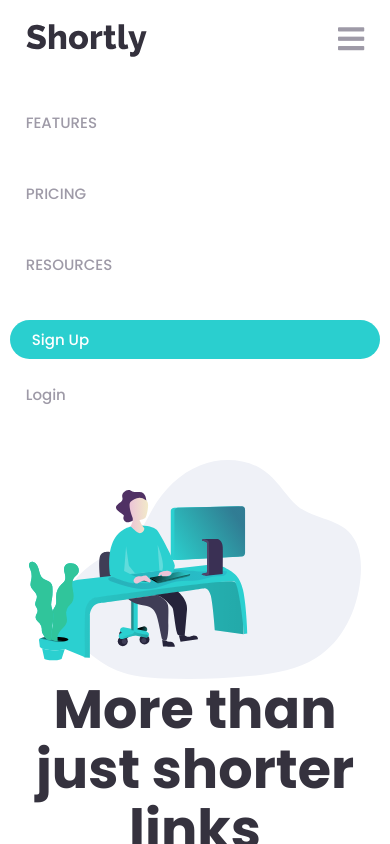
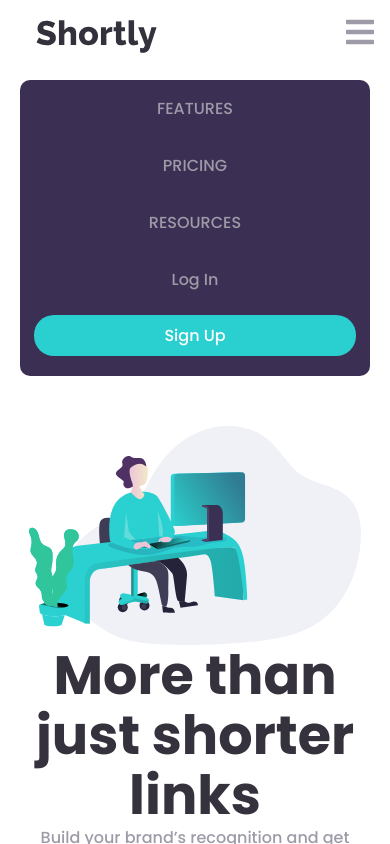
Before and after one commit to rishipurwar1/URL-Shortner, a plain HTML site: page index.html in a window 390 px wide. Both pictures are taken after a click on the link 351 px from the left and 40 px from the top of the page. Shown: the top 844 px of the page. Drawn offline with Linux system fonts and the light colour scheme.

Commit message:
add navabr

```diff
--- a/index.html
+++ b/index.html
@@ -11,15 +11,18 @@
 <body>
     <nav class="topnav" id="myTopnav">
         <a href="#home" class="active"><img src="images/logo.svg" alt=""></a>
-        <a href="#news">FEATURES</a>
-        <a href="#contact">PRICING</a>
-        <a href="#about">RESOURCES</a>
-        <a href="#about" class="right btn">Sign Up</a>
-        <a href="#about" class="right">Login</a>
+        <a class="features" href="#home">FEATURES</a>
+        <a href="#news">PRICING</a>
+        <a href="#contact">RESOURCES</a>
         <a href="javascript:void(0);" class="icon" onclick="myFunction()">
           <i class="fa fa-bars fa-2x"></i>
         </a>
+        <div class="topnav-right">
+          <a href="#search">Log In</a>
+          <a href="#about" class="btn">Sign Up</a>
+        </div>
       </nav>
+    </div>
     <main>
         <div class="main-heading">
             <h1>More than just shorter links</h1>
--- a/style.css
+++ b/style.css
@@ -22,32 +22,28 @@ body {
 
 .topnav {
     overflow: hidden;
-    width: 80%;
-    margin: 0 auto;
-}
+    padding: 20px;
+  }
 
 .topnav a {
     float: left;
     display: block;
-    color: #f2f2f2;
+    color: hsl(257, 7%, 63%);
     text-align: center;
-    padding: 18px 16px;
+    padding: 16px 16px;
     text-decoration: none;
-    font-size: 15px;
+    font-size: 16px;
 }
 
-.topnav a {
-    float: left;
-    display: block;
-    color: var(--grayishViolet);
-    text-align: center;
-    padding: 24px 16px;
-    text-decoration: none;
-    font-size: 15px;
-}
-
-.topnav a.right {
-    float: right;
+.topnav-right .btn {
+    cursor: pointer;
+    padding: 8px 22px;
+    border: none;
+    background-color: hsl(180, 66%, 49%);
+    color: #fff;
+    border-radius: 20px;
+    font-weight: 500;
+    margin-top: 7px;
 }
 
 .topnav a:hover {
@@ -55,10 +51,26 @@ body {
 }
 
 .topnav a.active {
+    padding-top: 14px;
 }
 
 .topnav .icon {
     display: none;
+}
+
+.topnav-right {
+    float: right;
+}
+
+@media screen and (max-width: 720px) {
+  .topnav a {display: none;}
+  .topnav .active {
+      display: block;
+  }
+  .topnav a.icon {
+    float: right;
+    display: block;
+  }
 }
 
 .btn {
@@ -69,12 +81,6 @@ body {
     color: #fff;
     border-radius: 20px;
     font-weight: 500;
-}
-
-.topnav a.btn {
-    padding: 8px 22px;
-    margin-top: 20px;
-    color: #fff;
 }
 
 .btn:hover {
@@ -256,12 +262,6 @@ section .input {
     display: flex;
 }
 
-/* .shortLink .copy p {
-    padding-right: 10px;
-    color: var(--cyan);
-    font-weight: 700;
-} */
-
 .shortLink .copy button {
     cursor: pointer;
     padding: 10px 25px;
@@ -352,7 +352,6 @@ section .heading p {
     padding-top: 10px;
     color: var(--grayishViolet);
     font-size: 14px;
-    /* padding-bottom: 20px; */
 }
 
 .sec-two {
@@ -367,6 +366,7 @@ section .heading p {
 
 .sec-two h2 {
     color: #fff;
+    padding-bottom: 10px;
 }
 
 .sec-two .btn {
@@ -425,19 +425,6 @@ footer .icons a:hover {
 }
 
 @media screen and (max-width: 810px) {
-    .topnav a:not(:first-child) {
-        display: none;
-    }
-
-    .topnav {
-        width: 95%;
-    }
-
-    .topnav a.icon {
-        float: right;
-        display: block;
-    }
-
     main {
         flex-direction: column-reverse;
         padding: 20px;
@@ -475,22 +462,6 @@ footer .icons a:hover {
 }
 
 @media screen and (max-width: 810px) {
-    .topnav.responsive {
-        position: relative;
-    }
-
-    .topnav.responsive .icon {
-        position: absolute;
-        right: 0;
-        top: 0;
-    }
-
-    .topnav.responsive a {
-        float: none;
-        display: block;
-        text-align: left;
-    }
-
     .shortLink {
         flex-direction: column;
         align-items: flex-start;
@@ -518,6 +489,52 @@ footer .icons a:hover {
     .main-img {
         width: 95%;
     }
+}
+
+@media screen and (max-width: 720px) {
+    .topnav.responsive {position: relative;}
+    .topnav.responsive a.icon {
+      position: absolute;
+      right: 0;
+      top: 0;
+      background-color: white;
+      margin-bottom: 20px;
+    }
+
+    .topnav.responsive a.active {
+        text-align: left;
+        display: inline;
+        background-color: white;
+    }
+
+    .topnav.responsive a {
+      float: none;
+      display: block;
+      text-align: center;
+      background-color: hsl(257, 27%, 26%);
+    }
+
+    .topnav-right {
+        text-align: center;
+        width: 100%;
+        background-color: hsl(257, 27%, 26%);
+        border-bottom-left-radius: 10px;
+        border-bottom-right-radius: 10px;
+    }
+
+    .topnav .topnav-right .btn {
+        margin-left: 14px;
+        margin-right: 14px;
+        margin-bottom: 20px;
+        background-color: hsl(180, 66%, 49%);
+    }
+
+    .features {
+        margin-top: 20px;
+        border-top-left-radius: 10px;
+        border-top-right-radius: 10px;
+    }
+
 }
 
 @media (max-width: 550px) {
```
